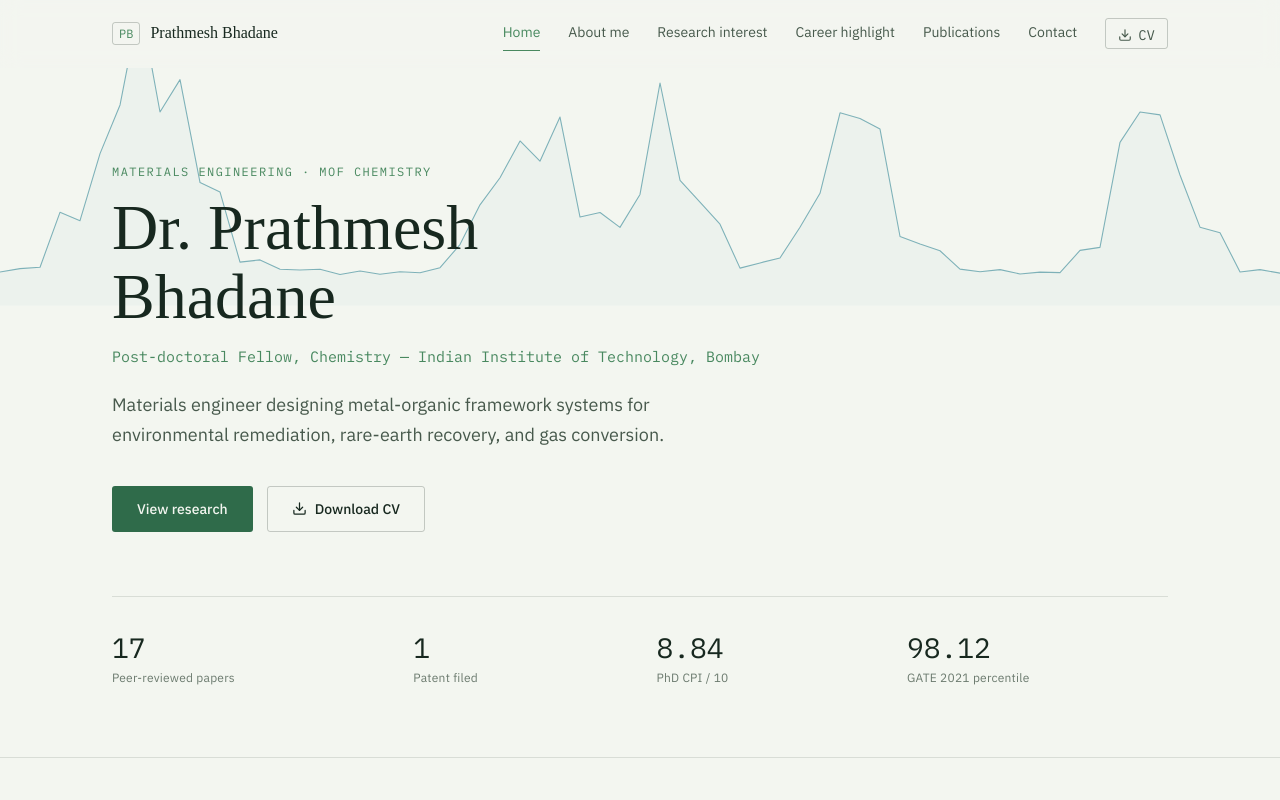
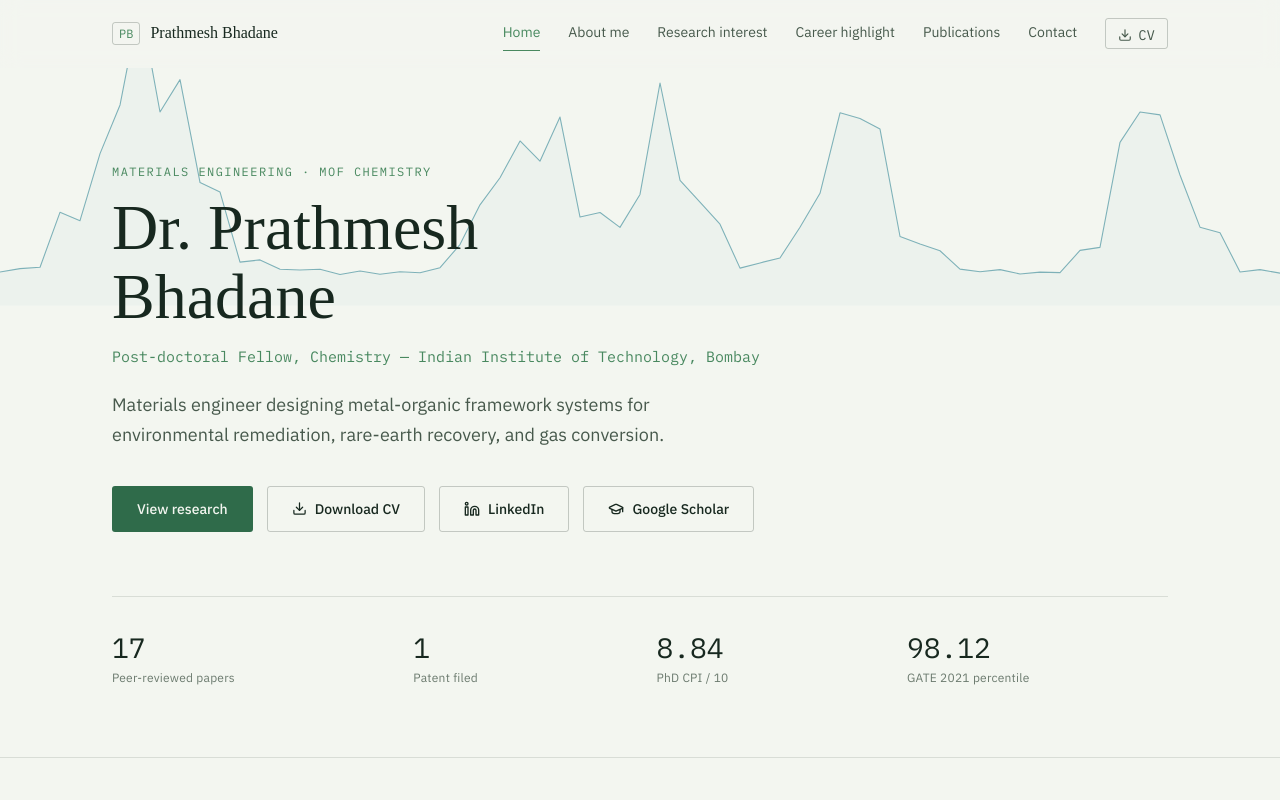
Before and after one commit to Prathmesh-Bhadane/prathmesh-bhadane.github.io, a React (Vite) app: page / in a window 1280 px wide. Shown: the top 800 px of the page. Built offline with nearby package versions, Linux system fonts and the light colour scheme; a web font is replaced by a local one.

Commit message:
CV changes and contact link change on homepage

```diff
--- a/src/data.js
+++ b/src/data.js
@@ -8,7 +8,7 @@ export const profile = {
   emails: ["20004831@iitb.ac.in", "prathmesh1378@gmail.com"],
   scholarUrl: "https://scholar.google.com/citations?user=r6tyiw8AAAAJ&hl=en&oi=ao",
   linkedinUrl: "https://www.linkedin.com/in/prathmesh-bhadane/",
-  cvUrl: "/Prathmesh B - CV.pdf",
+  cvUrl: "/Prathmesh Bhadane CV (2).pdf",
   location: "Mumbai, India",
 }
 
@@ -244,7 +244,7 @@ export const publications = [
   },
   {
     n: 7,
-    title: "Antibacterial activity of cellulose acetate–graphene oxide composites: a comprehensive multimethod assessment",
+    title: "Antibacterial activity of cellulose acetate-graphene oxide composites: a comprehensive multimethod assessment",
     authors: "Bhadane, P., Prajapati, D.G., Rambhia, A., Dotiyal, M., Pandey, P.K., Rajput, D., Mishra, A.",
     journal: "ACS Omega",
     year: "2025",
@@ -254,7 +254,7 @@ export const publications = [
   {
     n: 8,
     title:
-      "Hydrolytically stable nanosheets of Cu–imidazolate MOF for selective trapping and simultaneous removal of multiple heavy metal ions",
+      "Hydrolytically stable nanosheets of Cu-imidazolate MOF for selective trapping and simultaneous removal of multiple heavy metal ions",
     authors: "Bhadane, P., Mahato, P., Menon, D., Satpathy, B.K., Wu, L., Chakraborty, S., Goyal, P., Lynch, I., Misra, S.K.",
     journal: "Environmental Science: Nano",
     year: "2024",
@@ -281,7 +281,7 @@ export const publications = [
   },
   {
     n: 11,
-    title: "Versatile, flexible rice starch–graphene oxide bionanocomposites",
+    title: "Versatile, flexible rice starch-graphene oxide bionanocomposites",
     authors: "Bhadane, P., Mishra, A.",
     journal: "Environmental Science: Water Research & Technology",
     year: "2024",
--- a/src/pages/Home.jsx
+++ b/src/pages/Home.jsx
@@ -1,6 +1,7 @@
 import { Link } from "react-router-dom"
 import { ArrowUpRight, Download } from "lucide-react"
 import Spectrum from "../components/Spectrum"
+import { Mail, Phone, GraduationCap, MapPin, Linkedin } from "lucide-react"
 import PhotoPlaceholder from "../components/PhotoPlaceholder"
 import { profile, stats, education, journey, nav } from "../data"
 
@@ -29,6 +30,12 @@ export default function Home() {
             <a className="btn btn--ghost" href={profile.cvUrl} download>
               <Download size={15} /> Download CV
             </a>
+            <a className="btn btn--ghost" href={profile.linkedinUrl} target="_blank" rel="noreferrer">
+            <Linkedin size={16} /> LinkedIn
+          </a>
+          <a className="btn btn--ghost" href={profile.scholarUrl} target="_blank" rel="noreferrer">
+            <GraduationCap size={16} /> Google Scholar
+          </a>
           </div>
 
           <dl className="hero__stats">
--- a/src/pages/Publications.jsx
+++ b/src/pages/Publications.jsx
@@ -4,6 +4,7 @@ import { publications, conferences } from "../data"
 
 export default function Publications() {
   const cumulativeIF = publications.reduce((sum, p) => sum + parseFloat(p.if), 0)
+  const avg_IF=cumulativeIF/publications.length
   const sorted = [...publications].sort((a, b) => parseInt(b.year) - parseInt(a.year) || a.n - b.n)
 
   return (
@@ -12,7 +13,7 @@ export default function Publications() {
         <PageHead
           eyebrow="Publications"
           title="Peer-reviewed papers"
-          lead={`${publications.length} papers, cumulative impact factor of roughly ${cumulativeIF.toFixed(
+          lead={`${publications.length} papers, average impact factor of roughly ${avg_IF.toFixed(
             1
           )}, listed latest first.`}
         />
```
Also changed, not shown: 1 other file (tests, documents, lock files or other folders).
